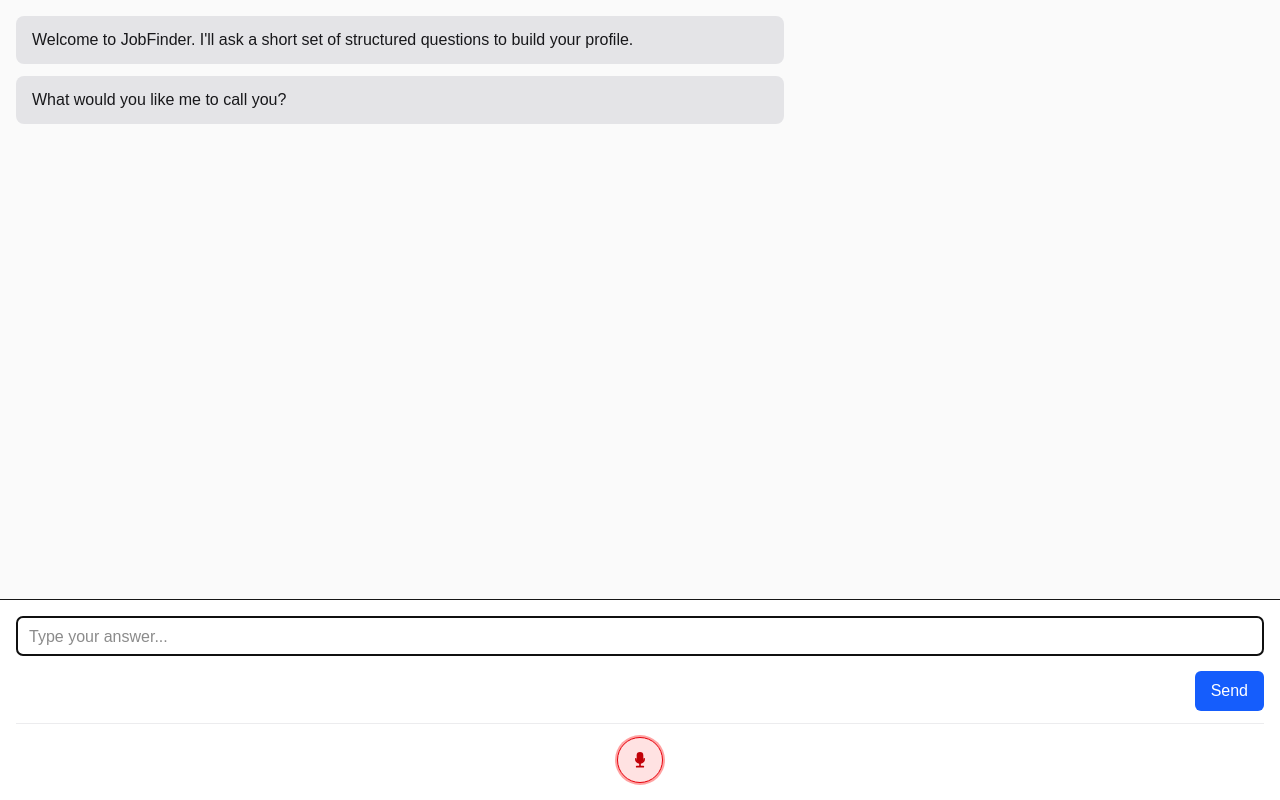
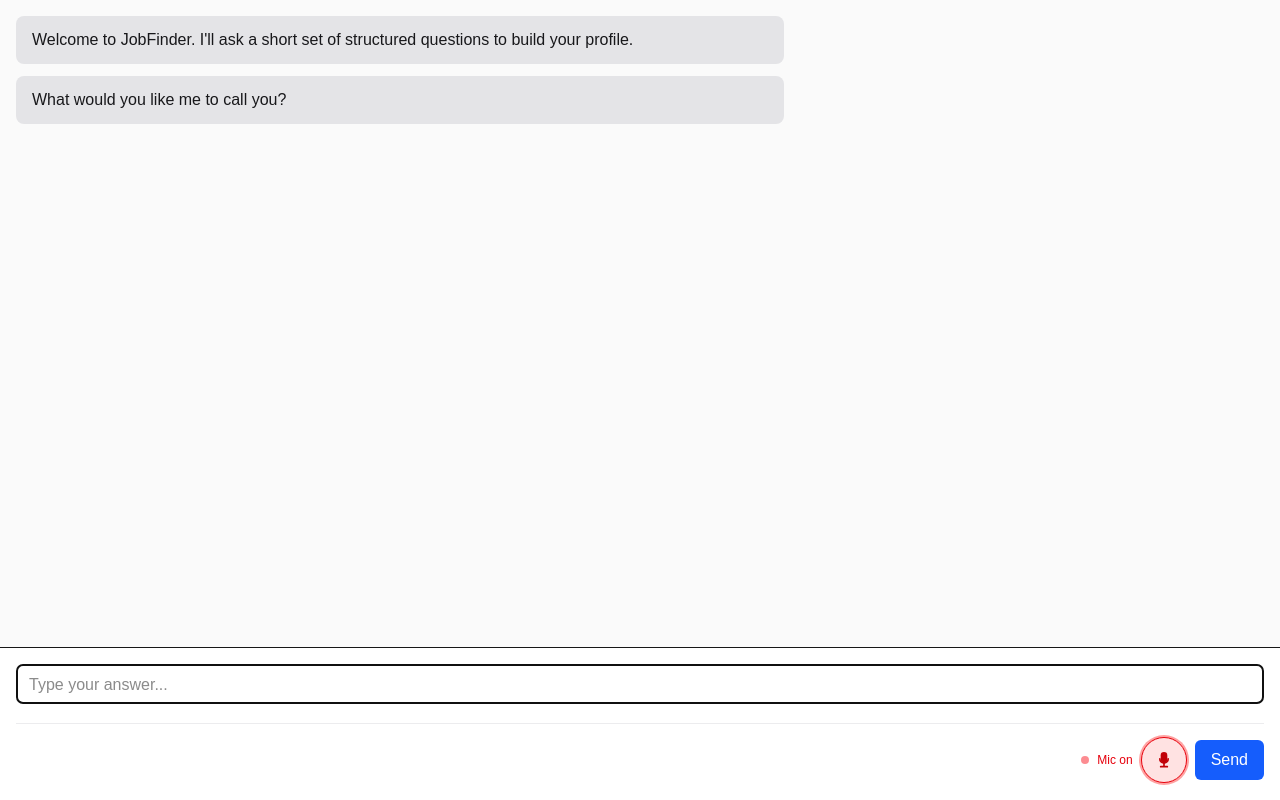
Before and after one commit to gona04/automated-form-filler, a Next.js app: page /chat in a window 1280 px wide. Both pictures are taken after a click on the button "Start voice input". Built offline with nearby package versions, Linux system fonts and the light colour scheme.

Commit message:
Align mic/send row and improve live speech feedback

```diff
--- a/components/MessageInput.tsx
+++ b/components/MessageInput.tsx
@@ -53,13 +53,11 @@ export function MessageInput() {
             className="w-full min-h-10 max-h-40 resize-none overflow-y-auto rounded-md border px-3 py-2"
             placeholder="Type your answer..."
           />
-          <div className="flex justify-end">
-            <button disabled={isStreaming} className="rounded-md bg-blue-600 px-4 py-2 text-white disabled:opacity-50" type="submit">Send</button>
-          </div>
         </div>
         <div className="h-px bg-zinc-200/70" />
-        <div className="flex h-12 items-center justify-center">
+        <div className="flex h-12 items-center justify-end gap-2">
           <SpeechButton inputId={INPUT_ID} />
+          <button disabled={isStreaming} className="rounded-md bg-blue-600 px-4 py-2 text-white disabled:opacity-50" type="submit">Send</button>
         </div>
       </form>
       {lastError ? <p className="mt-2 text-sm text-red-600">Error: {lastError}</p> : null}
--- a/components/SpeechButton.tsx
+++ b/components/SpeechButton.tsx
@@ -70,6 +70,7 @@ export function SpeechButton({ inputId }: Props) {
 
       const interimText = interimSegments.join(' ').trim()
       input.value = `${finalizedText} ${interimText}`.trim()
+      input.dispatchEvent(new Event('input', { bubbles: true }))
       input.focus()
       input.setSelectionRange(input.value.length, input.value.length)
       scheduleAutoStop()
@@ -97,6 +98,9 @@ export function SpeechButton({ inputId }: Props) {
   }
 
   return (
+    <div className="flex items-center gap-2">
+      {isRecording ? <span className="h-2 w-2 rounded-full bg-red-500 animate-pulse" aria-hidden /> : null}
+      <span className={`text-xs font-medium ${isRecording ? 'text-red-600' : 'text-zinc-500'}`}>{isRecording ? 'Mic on' : 'Mic off'}</span>
       <button
         type="button"
         aria-label={isRecording ? 'Stop voice input' : 'Start voice input'}
@@ -108,5 +112,6 @@ export function SpeechButton({ inputId }: Props) {
           <path d="M18 10.5a1 1 0 1 0-2 0 4 4 0 1 1-8 0 1 1 0 1 0-2 0 6 6 0 0 0 5 5.91V19H8a1 1 0 1 0 0 2h8a1 1 0 1 0 0-2h-3v-2.59a6 6 0 0 0 5-5.91Z" />
         </svg>
       </button>
+    </div>
   )
 }
```
Lines whose indentation alone changed are shown as unchanged.
